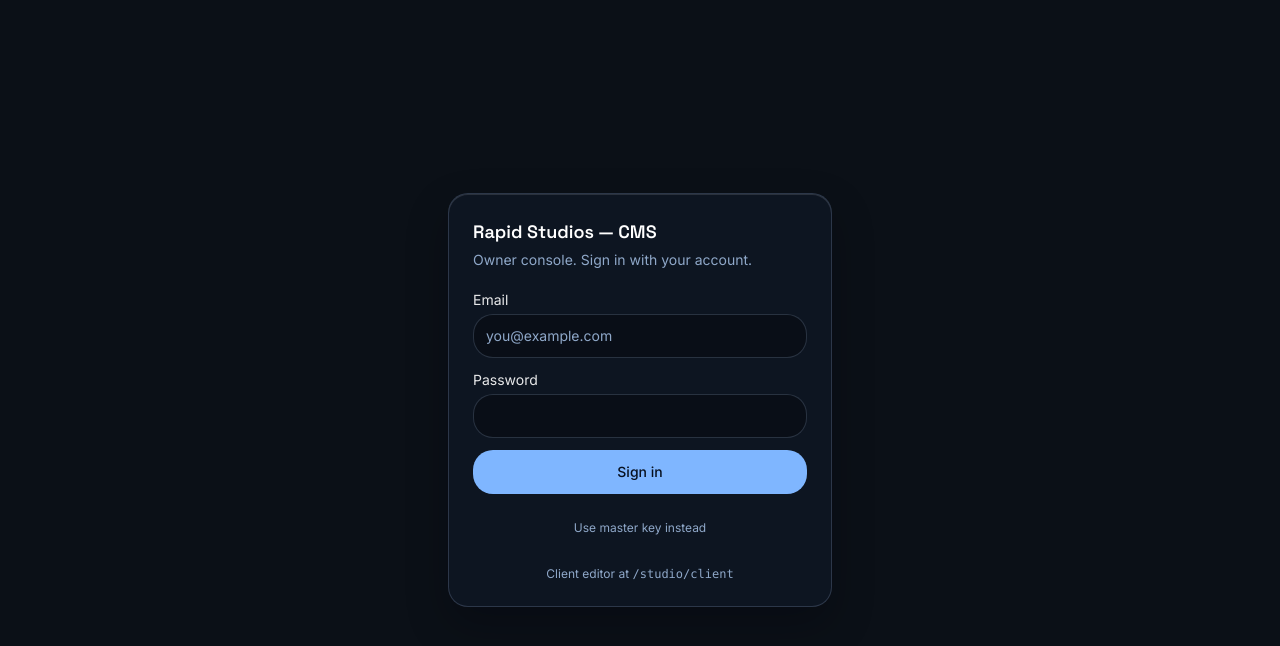
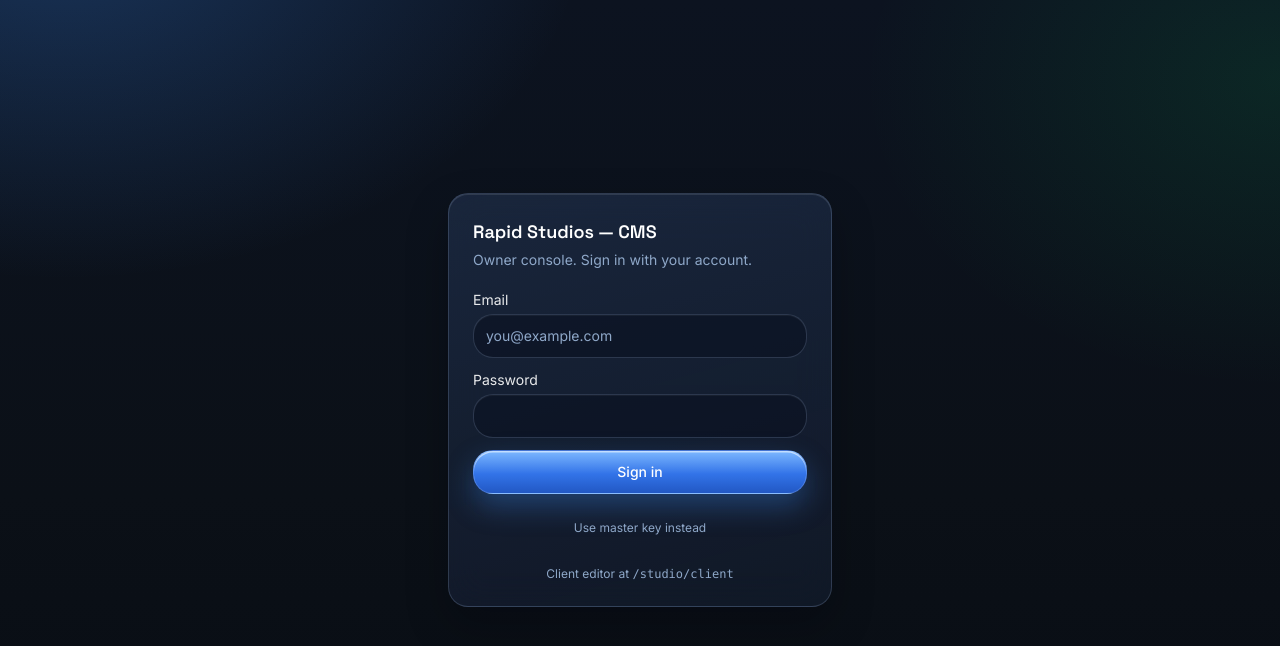
Before and after one commit to rapid-studios/rapidstudios-website, a Next.js app: page /studio in a window 1280 px wide. Shown: the top 646 px of the page. Built offline with nearby package versions, Linux system fonts and the light colour scheme; no server answers.

Commit message:
Align Studio and managed copy with visual update

```diff
--- a/app/studio/layout.tsx
+++ b/app/studio/layout.tsx
@@ -1,4 +1,5 @@
 import type { Metadata } from "next";
+import styles from "./studio.module.css";
 
 export const metadata: Metadata = {
   robots: {
@@ -14,5 +15,5 @@ export const metadata: Metadata = {
 };
 
 export default function StudioLayout({ children }: Readonly<{ children: React.ReactNode }>) {
-  return children;
+  return <div className={styles.studioRoute}>{children}</div>;
 }
--- a/app/studio/studio.module.css
+++ b/app/studio/studio.module.css
@@ -1,18 +1,78 @@
+.studioRoute,
 .studioRoot {
-  --studio-bg: #07111f;
-  --studio-bg-deep: #040b14;
-  --studio-panel: #0b1727;
-  --studio-panel-raised: #0f1d30;
-  --studio-panel-soft: #13243a;
-  --studio-line: rgba(148, 177, 217, 0.14);
-  --studio-line-strong: rgba(148, 177, 217, 0.24);
-  --studio-text: #f6f9ff;
-  --studio-muted: #93a9c5;
-  --studio-blue: #438eff;
-  --studio-blue-hover: #5c9dff;
+  --studio-bg: var(--color-canvas, #0b1017);
+  --studio-bg-deep: #070c13;
+  --studio-panel: rgba(16, 26, 44, 0.72);
+  --studio-panel-raised: rgba(20, 32, 52, 0.74);
+  --studio-panel-soft: rgba(24, 38, 64, 0.6);
+  --studio-line: var(--color-line-subtle, rgba(185, 210, 255, 0.18));
+  --studio-line-strong: var(--color-line-strong, rgba(185, 210, 255, 0.32));
+  --studio-text: var(--color-text-heading, #f6f9ff);
+  --studio-muted: var(--color-text-secondary, #8fa8c9);
+  --studio-blue: var(--color-brand-primary-strong, #3b8af0);
+  --studio-blue-hover: var(--color-brand-primary, #7fb6ff);
+  --studio-gradient:
+    radial-gradient(900px 620px at 5% -10%, rgba(59, 138, 240, 0.28), transparent 58%),
+    radial-gradient(760px 560px at 100% 10%, rgba(11, 218, 94, 0.1), transparent 55%),
+    linear-gradient(180deg, #0c1320 0%, #0b1017 62%, #080d14 100%);
+}
+
+.studioRoute {
   min-height: 100vh;
-  background: linear-gradient(145deg, var(--studio-bg) 0%, var(--studio-bg-deep) 100%);
+  background: var(--studio-gradient);
   color: var(--studio-text);
+  color-scheme: dark;
+  font-family: var(--font-body), Inter, ui-sans-serif, system-ui, sans-serif;
+  isolation: isolate;
+}
+
+.studioRoot {
+  min-height: 100vh;
+  background: transparent;
+  color: var(--studio-text);
+}
+
+.studioRoute ::selection {
+  background: rgba(59, 138, 240, 0.42);
+  color: #fff;
+}
+
+.studioRoute :is(button, a, input, select, textarea, summary):focus-visible {
+  outline: 2px solid var(--color-brand-primary, #7fb6ff);
+  outline-offset: 2px;
+}
+
+.studioRoute :is(input, select, textarea) {
+  color-scheme: dark;
+}
+
+.studioRoute [class~="bg-[var(--color-surface-soft)]"] {
+  background:
+    linear-gradient(165deg, rgba(120, 170, 255, 0.11), rgba(120, 170, 255, 0.025)),
+    rgba(16, 26, 44, 0.56);
+  box-shadow:
+    inset 0 1px 0 rgba(255, 255, 255, 0.1),
+    0 18px 42px rgba(1, 4, 12, 0.28);
+  backdrop-filter: blur(18px);
+  -webkit-backdrop-filter: blur(18px);
+}
+
+.studioRoute [class~="bg-[var(--color-brand-primary)]"] {
+  border: 1px solid rgba(185, 210, 255, 0.22);
+  background: var(--gradient-primary, linear-gradient(180deg, #7db8ff 0%, #3273e8 55%, #2258c4 100%));
+  color: #fff;
+  box-shadow:
+    0 12px 28px rgba(59, 138, 240, 0.34),
+    inset 0 1.5px 0 rgba(255, 255, 255, 0.55);
+}
+
+.studioRoute [class~="bg-[var(--color-brand-primary)]"]:hover {
+  filter: brightness(1.07);
+}
+
+.studioRoute [class~="bg-black/30"] {
+  background: var(--color-input-fill, rgba(11, 18, 32, 0.6));
+  box-shadow: inset 0 1px 0 rgba(255, 255, 255, 0.045);
 }
 
 .studioShell {
@@ -29,7 +89,12 @@
   gap: 16px;
   padding: 10px 20px;
   border-bottom: 1px solid var(--studio-line);
-  background: rgba(6, 15, 27, 0.94);
+  background: linear-gradient(180deg, rgba(20, 30, 48, 0.78), rgba(12, 20, 34, 0.62));
+  box-shadow:
+    inset 0 1px 0 rgba(255, 255, 255, 0.1),
+    0 12px 32px rgba(1, 4, 12, 0.22);
+  backdrop-filter: blur(22px) saturate(1.35);
+  -webkit-backdrop-filter: blur(22px) saturate(1.35);
 }
 
 .workspace {
@@ -43,14 +108,17 @@
   min-width: 0;
   padding: 18px 12px;
   border-right: 1px solid var(--studio-line);
-  background: rgba(8, 19, 33, 0.88);
+  background: linear-gradient(180deg, rgba(16, 26, 44, 0.7), rgba(11, 18, 32, 0.56));
+  box-shadow: inset -1px 0 0 rgba(255, 255, 255, 0.025);
+  backdrop-filter: blur(18px) saturate(1.25);
+  -webkit-backdrop-filter: blur(18px) saturate(1.25);
 }
 
 .editorGrid {
   min-width: 0;
   display: grid;
   grid-template-columns: minmax(420px, 1fr) minmax(320px, 368px);
-  background: var(--studio-bg-deep);
+  background: rgba(7, 12, 19, 0.72);
 }
 
 .previewPane {
@@ -59,7 +127,9 @@
   min-width: 0;
   padding: 16px;
   border-right: 1px solid var(--studio-line);
-  background: #07111f;
+  background:
+    radial-gradient(circle at 30% 0%, rgba(59, 138, 240, 0.08), transparent 38%),
+    rgba(7, 12, 19, 0.62);
 }
 
 .inspector {
@@ -67,7 +137,9 @@
   grid-row: 1;
   min-width: 0;
   padding: 16px;
-  background: var(--studio-panel);
+  background: linear-gradient(180deg, rgba(16, 26, 44, 0.78), rgba(11, 18, 32, 0.68));
+  backdrop-filter: blur(18px) saturate(1.2);
+  -webkit-backdrop-filter: blur(18px) saturate(1.2);
 }
 
 .stickyInspector {
@@ -85,9 +157,11 @@
   height: calc(100vh - 150px);
   overflow: hidden;
   border: 1px solid var(--studio-line-strong);
-  border-radius: 12px;
+  border-radius: var(--radius-md, 14px);
   background: white;
-  box-shadow: 0 18px 54px rgba(0, 0, 0, 0.32);
+  box-shadow:
+    0 24px 64px rgba(1, 4, 12, 0.46),
+    0 0 0 1px rgba(255, 255, 255, 0.035);
 }
 
 .previewViewportMobile {
@@ -106,50 +180,98 @@
 
 .panel {
   border: 1px solid var(--studio-line);
-  border-radius: 12px;
-  background: var(--studio-panel-raised);
+  border-radius: var(--radius-md, 14px);
+  background: linear-gradient(165deg, rgba(120, 170, 255, 0.11), rgba(20, 32, 52, 0.72));
+  box-shadow:
+    inset 0 1px 0 rgba(255, 255, 255, 0.1),
+    0 18px 42px rgba(1, 4, 12, 0.24);
+  backdrop-filter: blur(18px);
+  -webkit-backdrop-filter: blur(18px);
 }
 
 .subtlePanel {
   border: 1px solid var(--studio-line);
-  border-radius: 10px;
-  background: rgba(4, 11, 20, 0.38);
+  border-radius: var(--radius-sm, 10px);
+  background: rgba(11, 18, 32, 0.52);
+  box-shadow: inset 0 1px 0 rgba(255, 255, 255, 0.05);
 }
 
 .input {
   width: 100%;
   min-height: 44px;
   border: 1px solid var(--studio-line-strong);
-  border-radius: 9px;
-  background: #07111f;
+  border-radius: var(--radius-sm, 10px);
+  background: var(--color-input-fill, rgba(11, 18, 32, 0.6));
   color: var(--studio-text);
+  box-shadow:
+    inset 0 1px 0 rgba(255, 255, 255, 0.045),
+    0 0 0 0 rgba(59, 138, 240, 0);
+  transition:
+    border-color 180ms ease,
+    box-shadow 180ms ease,
+    background-color 180ms ease;
 }
 
 .input::placeholder {
-  color: #6f87a7;
+  color: color-mix(in srgb, var(--studio-muted) 72%, transparent);
+}
+
+.input:hover {
+  border-color: rgba(185, 210, 255, 0.42);
+}
+
+.input:focus {
+  border-color: var(--studio-blue);
+  box-shadow:
+    inset 0 1px 0 rgba(255, 255, 255, 0.05),
+    0 0 0 3px rgba(59, 138, 240, 0.16);
 }
 
 .primaryButton {
   min-height: 44px;
-  border-radius: 9px;
-  background: var(--studio-blue);
-  color: #06101d;
+  border: 1px solid rgba(185, 210, 255, 0.22);
+  border-radius: var(--radius-sm, 10px);
+  background: var(--gradient-primary, linear-gradient(180deg, #7db8ff 0%, #3273e8 55%, #2258c4 100%));
+  color: #fff;
   font-weight: 700;
+  box-shadow:
+    0 12px 28px rgba(59, 138, 240, 0.34),
+    inset 0 1.5px 0 rgba(255, 255, 255, 0.55);
+  transition:
+    filter 180ms ease,
+    transform 180ms ease,
+    box-shadow 180ms ease;
 }
 
 .primaryButton:hover {
-  background: var(--studio-blue-hover);
+  filter: brightness(1.07);
+  box-shadow:
+    0 15px 34px rgba(59, 138, 240, 0.42),
+    inset 0 1.5px 0 rgba(255, 255, 255, 0.62);
+}
+
+.primaryButton:active {
+  transform: translateY(1px);
 }
 
 .secondaryButton {
   min-height: 44px;
   border: 1px solid var(--studio-line-strong);
-  border-radius: 9px;
-  color: var(--studio-muted);
+  border-radius: var(--radius-sm, 10px);
+  background: rgba(16, 26, 44, 0.5);
+  color: var(--color-text-muted-bright, #cfe0f7);
+  box-shadow: inset 0 1px 0 rgba(255, 255, 255, 0.08);
+  backdrop-filter: blur(12px);
+  -webkit-backdrop-filter: blur(12px);
+  transition:
+    background-color 180ms ease,
+    border-color 180ms ease,
+    color 180ms ease;
 }
 
 .secondaryButton:hover {
-  background: rgba(255, 255, 255, 0.05);
+  border-color: rgba(185, 210, 255, 0.42);
+  background: var(--studio-panel-soft);
   color: var(--studio-text);
 }
 
@@ -227,6 +349,10 @@
     padding: 10px 14px;
   }
 
+  .studioRoute :is(input, select, textarea) {
+    font-size: 16px;
+  }
+
   .previewPane,
   .inspector {
     padding: 12px;
@@ -243,10 +369,17 @@
 }
 
 @media (prefers-reduced-motion: reduce) {
+  .studioRoute *,
+  .studioRoute *::before,
+  .studioRoute *::after,
   .studioRoot *,
   .studioRoot *::before,
   .studioRoot *::after {
     scroll-behavior: auto !important;
     transition-duration: 0.01ms !important;
   }
+
+  .primaryButton:active {
+    transform: none;
+  }
 }
--- a/content/managed/rapidstudios-homepage.json
+++ b/content/managed/rapidstudios-homepage.json
@@ -1,5 +1,5 @@
 {
-  "contentHash": "sha256:57f9f495cd07aa2d361b61b847b06a57b7210b51b38df38fbe1a2356a68584da",
+  "contentHash": "sha256:10fd504555eb30da2fcd0af2e39ac499c5e55a80f18dd541e82944a276609757",
   "provenance": {
     "jobId": "job_ndOhcrQuauu5t12u",
     "publishedAt": "2026-07-19T08:53:02.989Z",
@@ -47,7 +47,7 @@
     "home.nextSteps.eyebrow": "Getting Started",
     "home.nextSteps.item1.description": "A 30-minute conversation about your product, goals, and what good looks like for your team.",
     "home.nextSteps.item1.title": "Discovery Call",
-    "home.nextSteps.item2.description": "A clear scope with deliverables, timeline, and pricing -- typically within 48 hours.",
+    "home.nextSteps.item2.description": "A clear scope with deliverables, timeline, and next steps -- typically within 48 hours.",
     "home.nextSteps.item2.title": "Proposal",
     "home.nextSteps.item3.description": "Research begins immediately. You see real direction within the first week.",
     "home.nextSteps.item3.title": "Kickoff",
--- a/lib/content/managed-site-manifest.ts
+++ b/lib/content/managed-site-manifest.ts
@@ -228,7 +228,7 @@ const SLOT_DEFINITIONS = [
     "home.nextSteps.item2.description",
     "text",
     220,
-    "A clear scope with deliverables, timeline, and pricing -- typically within 48 hours."
+    "A clear scope with deliverables, timeline, and next steps -- typically within 48 hours."
   ),
   slot("home.nextSteps.item3.title", "text", 50, "Kickoff"),
   slot(
```
Also changed, not shown: design/analysis/2026-07-27-vercel-main-visual-drift-review.md (added, +42 -0 lines).
